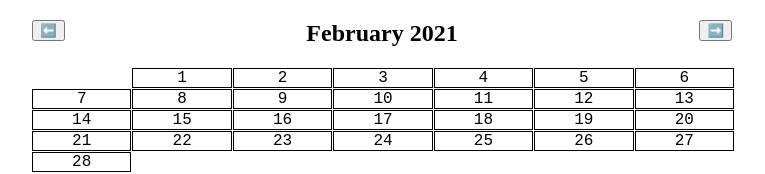
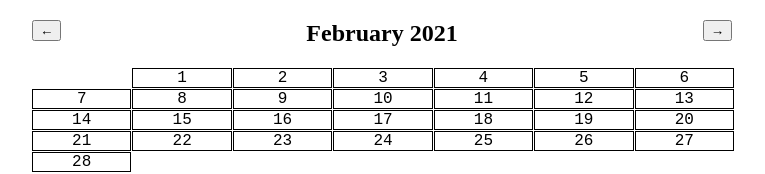
Before and after one commit to jdw1996/sports-schedule, a React (Create React App) app: page / in a window 1280 px wide. Shown: the top 174 px of the page, without its empty margins (258-1023 px from the left). Built offline with nearby package versions, Linux system fonts and the light colour scheme.

Commit message:
Switch arrows from emojis to regular Unicode

```diff
--- a/src/index.tsx
+++ b/src/index.tsx
@@ -10,8 +10,8 @@ import { LEAGUES, TEAMS } from './teams';
 
 const ADD_SYMBOL = '➕';
 const REMOVE_SYMBOL = '✖️';
-const PREVIOUS_SYMBOL = '⬅️';
-const NEXT_SYMBOL = '➡️';
+const PREVIOUS_SYMBOL = '←';
+const NEXT_SYMBOL = '→️';
 
 type FavouriteTeam = {
   league: string;
```
